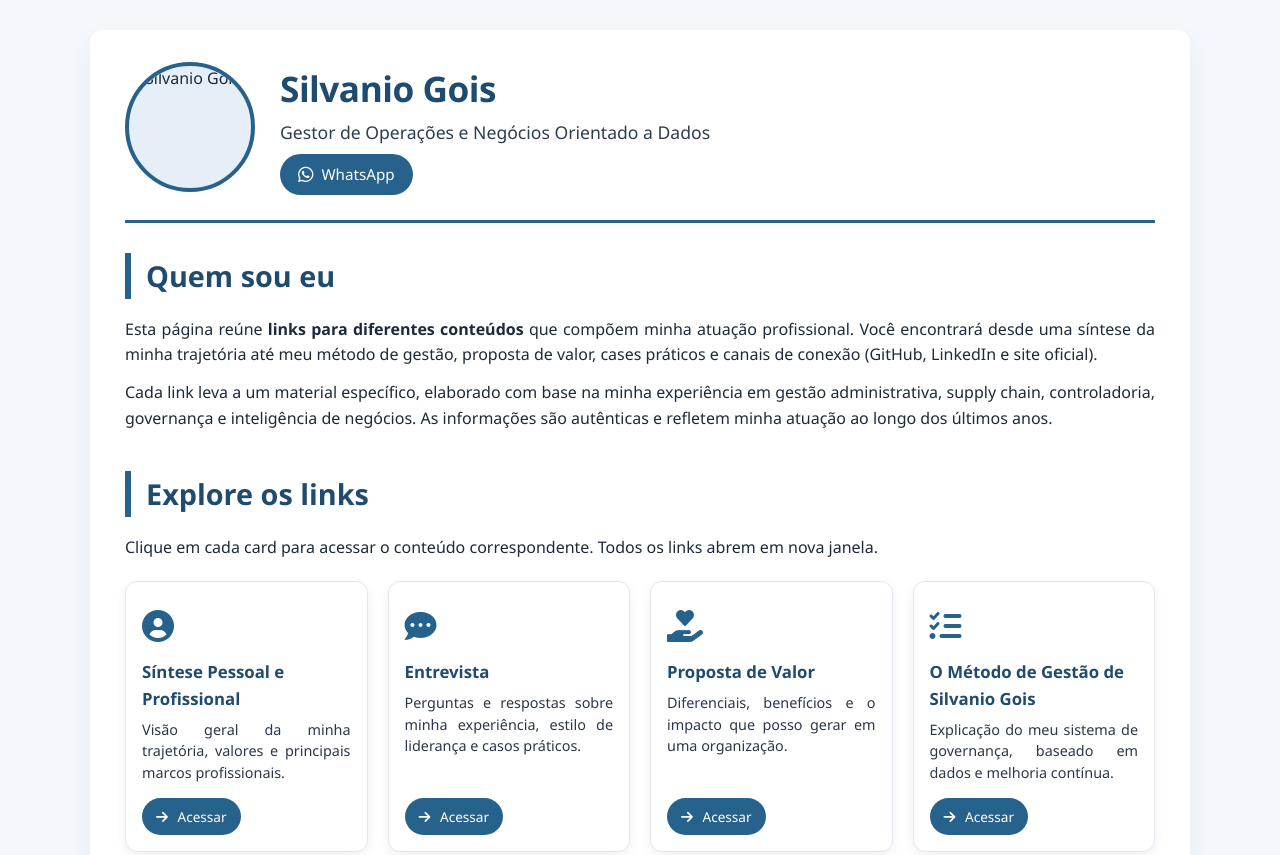
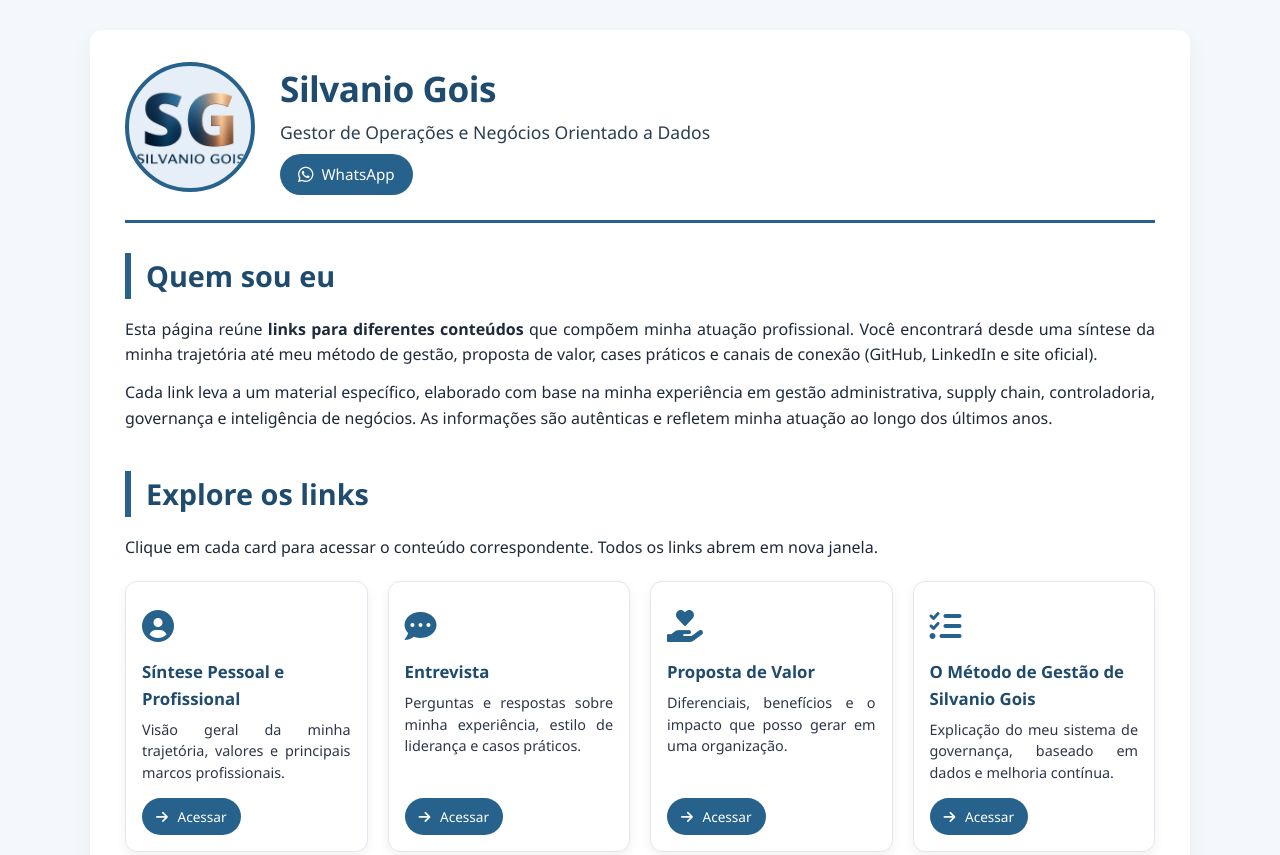
Before and after one commit to SilvanioSG/QuemSouEu, a plain HTML site: page index.html in a window 1280 px wide. Shown: the top 855 px of the page. Drawn offline with Linux system fonts and the light colour scheme.

Commit message:
Update index.html

```diff
--- a/index.html
+++ b/index.html
@@ -302,7 +302,7 @@
         <header class="header">
             <div class="header-foto">
                 <!-- Substitua "Gestao_SG.png" pelo caminho correto da sua foto -->
-                <img src="Gestão_SG.png" alt="Silvanio Gois" />
+                <img src="SG_Site.png" alt="Silvanio Gois" />
             </div>
             <div class="header-info">
                 <h1>Silvanio Gois</h1>
```
